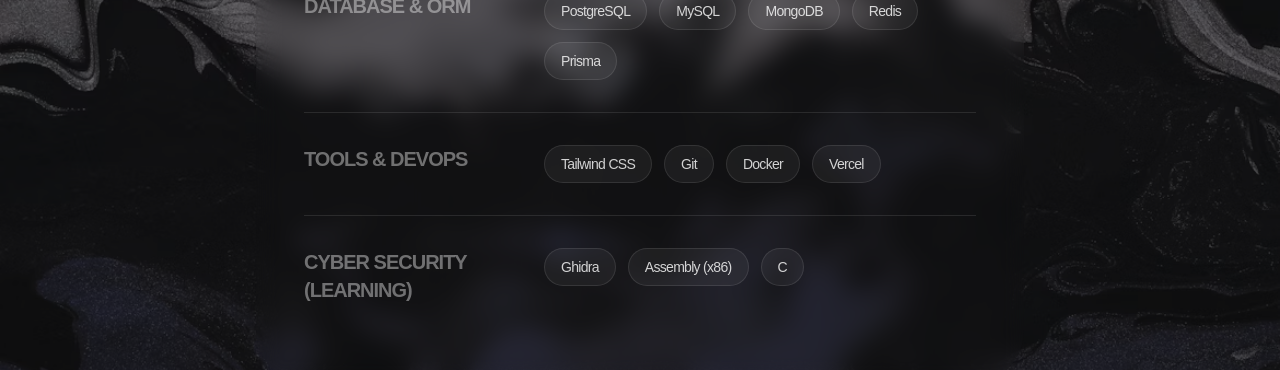
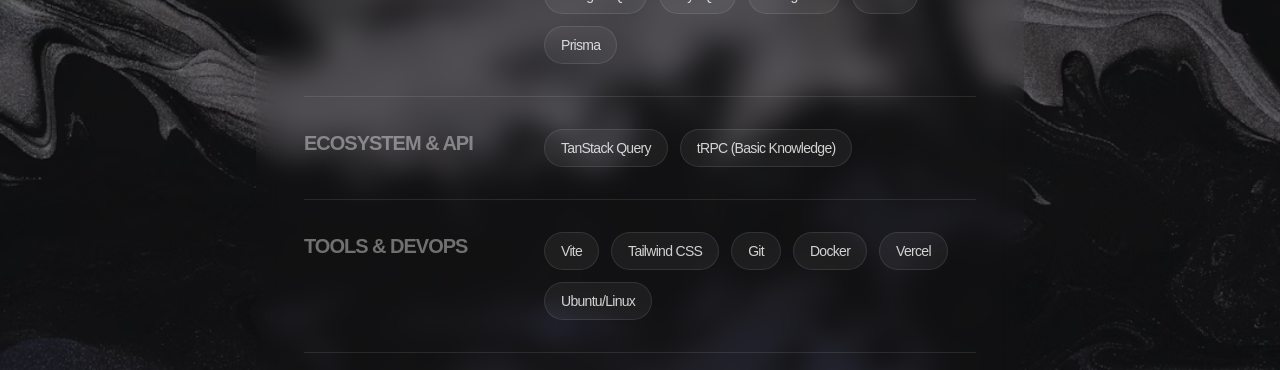
Before and after one commit to sitepow/portfolio-website, a React (Vite) app: page / in a window 1280 px wide. Shown: the part 2000-2370 px from the top of the page. Built offline with nearby package versions, Linux system fonts and the light colour scheme.

Commit message:
feat: add more skill.

```diff
--- a/src/components/sections/SkillSection.tsx
+++ b/src/components/sections/SkillSection.tsx
@@ -9,8 +9,19 @@ export function SkillSection() {
       items: ["PostgreSQL", "MySQL", "MongoDB", "Redis", "Prisma"],
     },
     {
+      title: "Ecosystem & API",
+      items: ["TanStack Query", "tRPC (Basic Knowledge)"],
+    },
+    {
       title: "Tools & DevOps",
-      items: ["Tailwind CSS", "Git", "Docker", "Vercel"],
+      items: [
+        "Vite",
+        "Tailwind CSS",
+        "Git",
+        "Docker",
+        "Vercel",
+        "Ubuntu/Linux",
+      ],
     },
     {
       title: "Cyber Security (Learning)",
```
